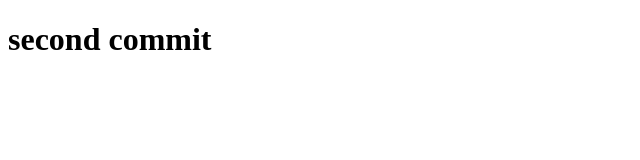
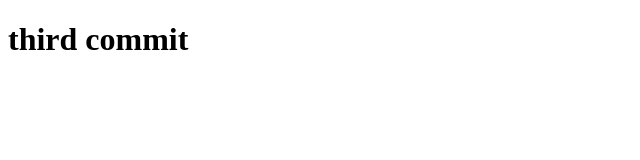
Before and after one commit to vaishnavirajguru977/gitRepo, a plain HTML site: page index.html in a window 1280 px wide. Shown: the whole page, without its empty margins (0-640 px from the left). Drawn offline with Linux system fonts and the light colour scheme.

Commit message:
v3 of index.html

```diff
--- a/index.html
+++ b/index.html
@@ -6,6 +6,6 @@
     <title>Document</title>
 </head>
 <body>
-    <h1>second commit</h1>
+    <h1>third commit</h1>
 </body>
 </html>
```
